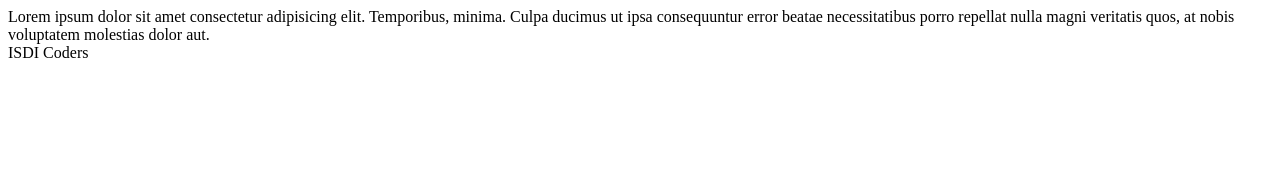
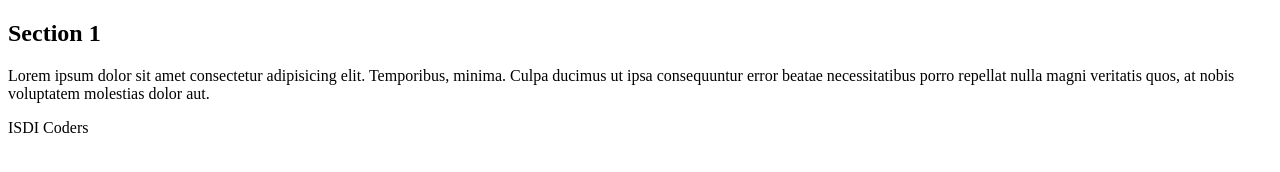
Before and after one commit to jbokyes/202205-W1CH1-Joaqu-n-Bezanilla, a website: page index.html in a window 1280 px wide. Drawn offline with Linux system fonts and the light colour scheme.

Commit message:
Update html with section

```diff
--- a/index.html
+++ b/index.html
@@ -9,9 +9,13 @@
 </head>
 
 <body>
-  <header>Lorem ipsum dolor sit amet consectetur adipisicing elit. Temporibus, minima. Culpa ducimus ut ipsa
-    consequuntur error beatae necessitatibus porro repellat nulla magni veritatis quos, at nobis voluptatem molestias
-    dolor aut.</header>
+  <section>
+    <h2>Section 1</h2>
+    <p>Lorem ipsum dolor sit amet consectetur adipisicing elit. Temporibus, minima. Culpa ducimus ut ipsa
+      consequuntur error beatae necessitatibus porro repellat nulla magni veritatis quos, at nobis voluptatem molestias
+      dolor aut.</p>
+  </section>
+
   <footer>ISDI Coders</footer>
 
 </body>
```
